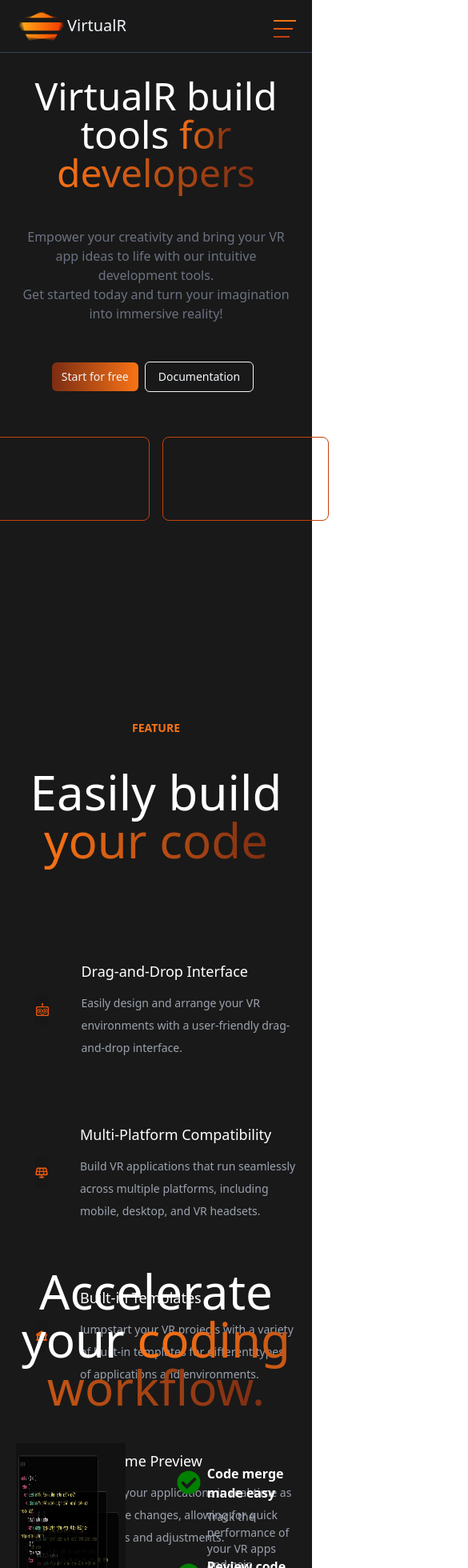
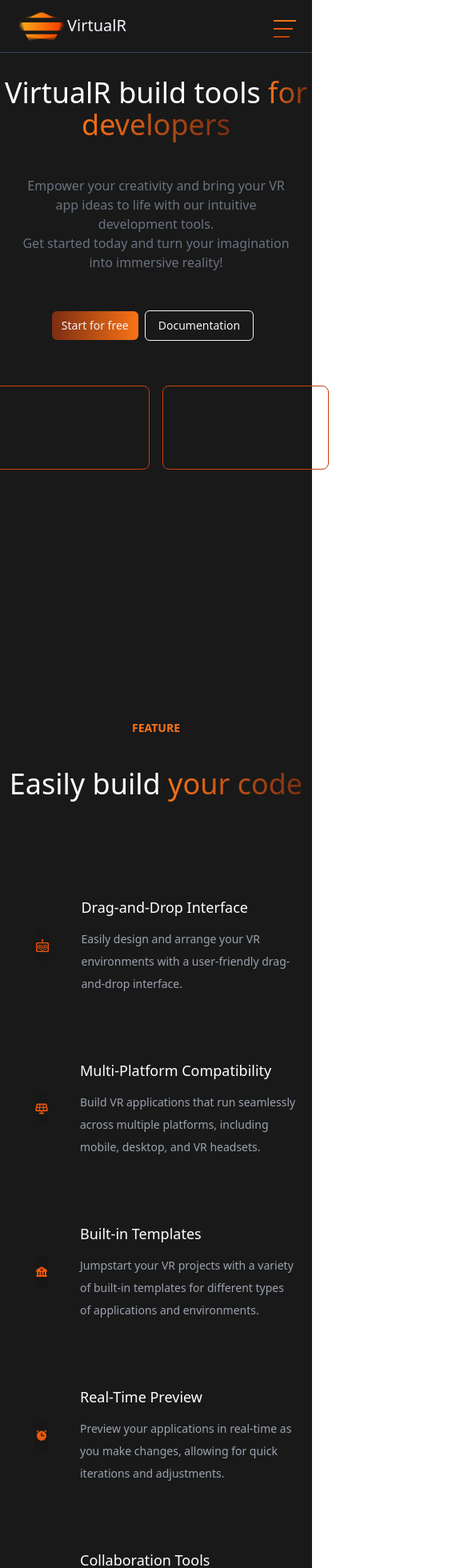
Before and after one commit to gorkemmadran/Virtual-app, a React (Create React App) app in the folder virtual-app/: page / in a window 390 px wide. Shown: the top 1960 px of the page at 80% size, 585 px wide, since content can reach past the window. Built offline with nearby package versions, Linux system fonts and the light colour scheme; grey boxes are pictures that could not be loaded.

Commit message:
All of the page full responsive

```diff
--- a/virtual-app/src/About.jsx
+++ b/virtual-app/src/About.jsx
@@ -54,7 +54,7 @@ export default function About() {
 
     return (
         <section className='about bg-primary pt-10 h-auto pb-20'>
-            <h2 className='text-center text-6xl text-white'>What People are Saying</h2>
+            <h2 className='text-center text-6xl xs:text-4xl sm:text-5xl md:text-5xl lg:text-6xl xl:text-6xl 2xl:text-6xl text-white'>What People are Saying</h2>
             <div className="container pt-10 mx-auto flex flex-wrap justify-center gap-5 mt-10">
                 {personCard.map((person, index) => (
                     <div key={index}  className="card  flex flex-col justify-between bg-zinc-800 text-white p-5 rounded-md shadow-lg w-80">
--- a/virtual-app/src/Acceletare.jsx
+++ b/virtual-app/src/Acceletare.jsx
@@ -27,11 +27,11 @@ export default function Acceletare() {
   ]
 
   return (
-    <section id='acceletare' className='acceletare bg-primary'>
+    <section id='acceletare' className='acceletare  bg-primary'>
       <div className='acc-title text-center pt-10'>
-        <h1 className='text-6xl text-white'>Accelerate your <span className='bg-clip-text text-transparent bg-gradient-to-r from-orange-500 to-orange-900'>coding workflow.</span></h1>
+        <h1 className='xs:text-4xl sm:text-5x md:text-5xl lg:text-6xl xl:text-6xl 2xl:text-6xl text-white'>Accelerate your <span className='bg-clip-text text-transparent bg-gradient-to-r from-orange-500 to-orange-900'>coding workflow.</span></h1>
       </div>
-      <div className="container flex items-center justify-center mt-10 gap-16 mx-auto">
+      <div className="container flex items-center justify-center mt-10 gap-16 mx-auto xs:flex-col sm:flex-row md:flex-row lg:flex-row xl:flex-row 2xl:flex-row">
         <section>
           <img className='h-[500px] w-full' alt='CodeImg' src={Code}></img>
         </section>
--- a/virtual-app/src/Feature.jsx
+++ b/virtual-app/src/Feature.jsx
@@ -38,10 +38,10 @@ export default function Feature() {
   ];
 
   return (
-    <section id='feature' className='feature bg-primary h-[700px]  '>
+    <section id='feature' className='feature bg-primary pb-14 h-[auto]  '>
       <div className='feature-title text-center'>
         <h6 className='text-orange-500 pt-14 font-semibold text-sm'>FEATURE</h6>
-        <h2 className='text-6xl pt-10 text-white'>
+        <h2 className=' xs:text-4xl sm:text-5xl md:text-5xl lg:text-6xl xl:text-6xl pt-10 text-white'>
           Easily build <span className='bg-clip-text text-transparent bg-gradient-to-r from-orange-500 to-orange-900'>your code</span>
         </h2>
       </div>
--- a/virtual-app/src/Footer.jsx
+++ b/virtual-app/src/Footer.jsx
@@ -36,12 +36,12 @@ export default function Footer() {
     ];
 
     return (
-        <footer className='bg-primary'>
-            <div className="container border-t-2 pt-4 border-gray-700  mx-auto flex  items-center justify-center gap-x-72">
+        <footer className='bg-primary pb-5'>
+            <div className="container border-t-2 pt-4 border-gray-700  mx-auto flex   justify-evenly ">
                 {
                     res.map((section, index) => (
                         <div key={index}>
-                            <h6 className='text-white text-2xl'>{section.title}</h6>
+                            <h6 className='text-white text-2xl xs:text-xl xs:pb-3'>{section.title}</h6>
                             <ul>
                                 {section.links.map((link, i) => (
                                     <li key={i}>
@@ -55,7 +55,7 @@ export default function Footer() {
                 {
                     platform.map((section, index) => (
                         <div key={index}>
-                            <h6 className='text-white text-2xl'>{section.title}</h6>
+                            <h6 className='text-white text-2xl xs:text-xl xs:pb-3'>{section.title}</h6>
                             <ul>
                                 {section.links.map((link, i) => (
                                     <li key={i}>
@@ -69,7 +69,7 @@ export default function Footer() {
                 {
                     community.map((section, index) => (
                         <div key={index}>
-                            <h6 className='text-white text-2xl'>{section.title}</h6>
+                            <h6 className='text-white text-2xl xs:text-xl xs:pb-3'>{section.title}</h6>
                             <ul>
                                 {section.links.map((link, i) => (
                                     <li key={i}>
--- a/virtual-app/src/Hero.jsx
+++ b/virtual-app/src/Hero.jsx
@@ -6,7 +6,7 @@ export default function Hero() {
   return (
     <main className='pt-24 w-full bg-primary text-white h-screen flex justify-center'>
       <section>
-        <h1 className='text-6xl xs:text-5xl sm:text-5xl  md:text-5xl  lg:text-6xl  xl:text-6xl 2xl:text-6xl text-center'>
+        <h1 className='text-6xl xs:text-4xl sm:text-5xl  md:text-5xl  lg:text-6xl  xl:text-6xl 2xl:text-6xl text-center'>
           VirtualR build tools <span className='bg-clip-text text-transparent bg-gradient-to-r from-orange-500 to-orange-900'>for</span><br/>
           <span className='bg-clip-text text-transparent bg-gradient-to-r from-orange-500 to-orange-900'>developers</span>
         </h1>
--- a/virtual-app/src/Pricing.jsx
+++ b/virtual-app/src/Pricing.jsx
@@ -44,7 +44,7 @@ export default function Pricing() {
 
   return (
     <section id='pricing' className='pricing h-[auto] pb-[40px] bg-primary'>
-      <h2 className='text-center text-white text-6xl pt-16'>Pricing</h2>
+      <h2 className='text-center text-white  xs:text-4xl sm:text-5x md:text-5xl lg:text-6xl xl:text-6xl 2xl:text-6xl pt-16'>Pricing</h2>
       <div className="container flex mx-auto justify-center flex-wrap   gap-16  pt-24">
         {pricing.map((price, index) => (
           <div key={index} className="pricing-card flex  items-start rounded-md  flex-col border w-[333px] h-[433px] border-gray-600 p-6">
```
